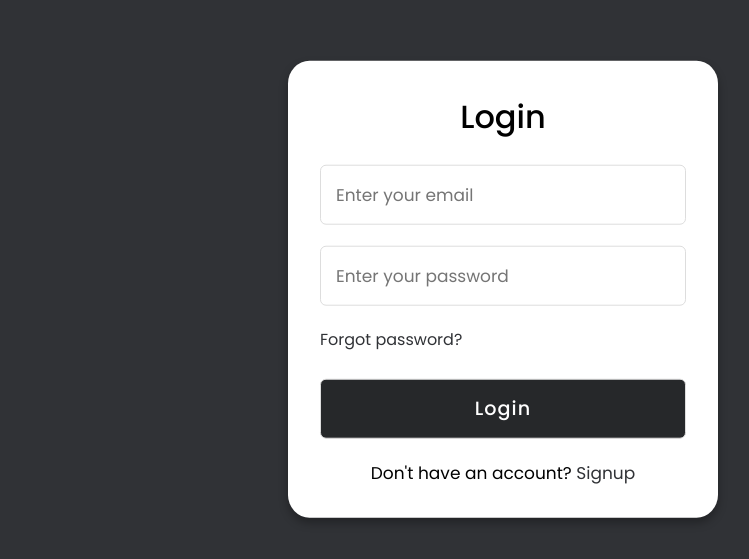
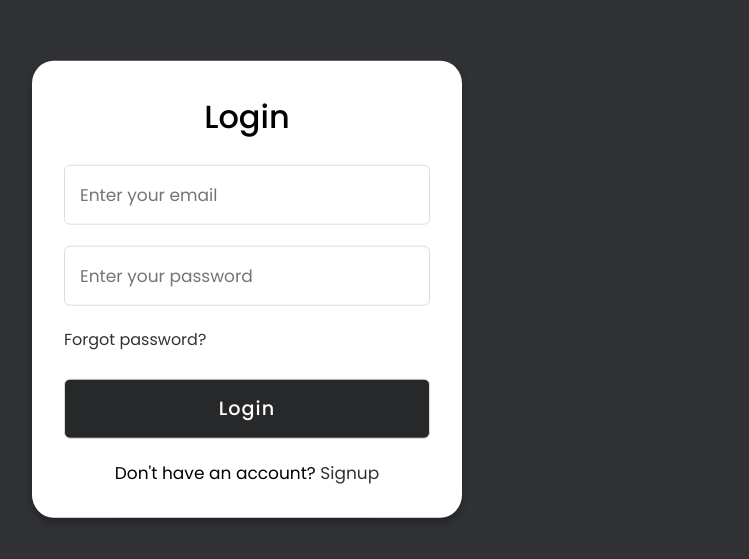
Before and after one commit to KumariAnjali40/Group-Chat-App, a plain HTML site: page frontend/index.html in a window 1280 px wide. Shown: the part 111-670 px from the top of the page, without its empty margins (393-1142 px from the left). Drawn offline with Linux system fonts and the light colour scheme.

Commit message:
login ui

```diff
--- a/frontend/login.css
+++ b/frontend/login.css
@@ -6,26 +6,26 @@
   font-family: "Poppins", sans-serif;
 }
 body {
-  height: 100vh;
+  min-height: 100vh;
   width: 100%;
   /* background: #009579; */
   /* background-image: url('./images/WhatsApp Image 2024-01-19 at 01.01.40.jpeg'); */
   background:hsl(220, 5%, 20%);
 }
-#loginImage1{
+/* #loginImage1{
 
   height: 80vh;
   width: 35%;
   margin-left: 10%;
   margin-top: 5%;
   border-radius: 8%;
-  /* position: relative; */
-}
+
+} */
 
 .container {
   position: absolute;
   top: 50%;
-  left: 70%;
+  left: 50%;
   transform: translate(-50%, -50%);
   max-width: 430px;
   width: 100%;
```
